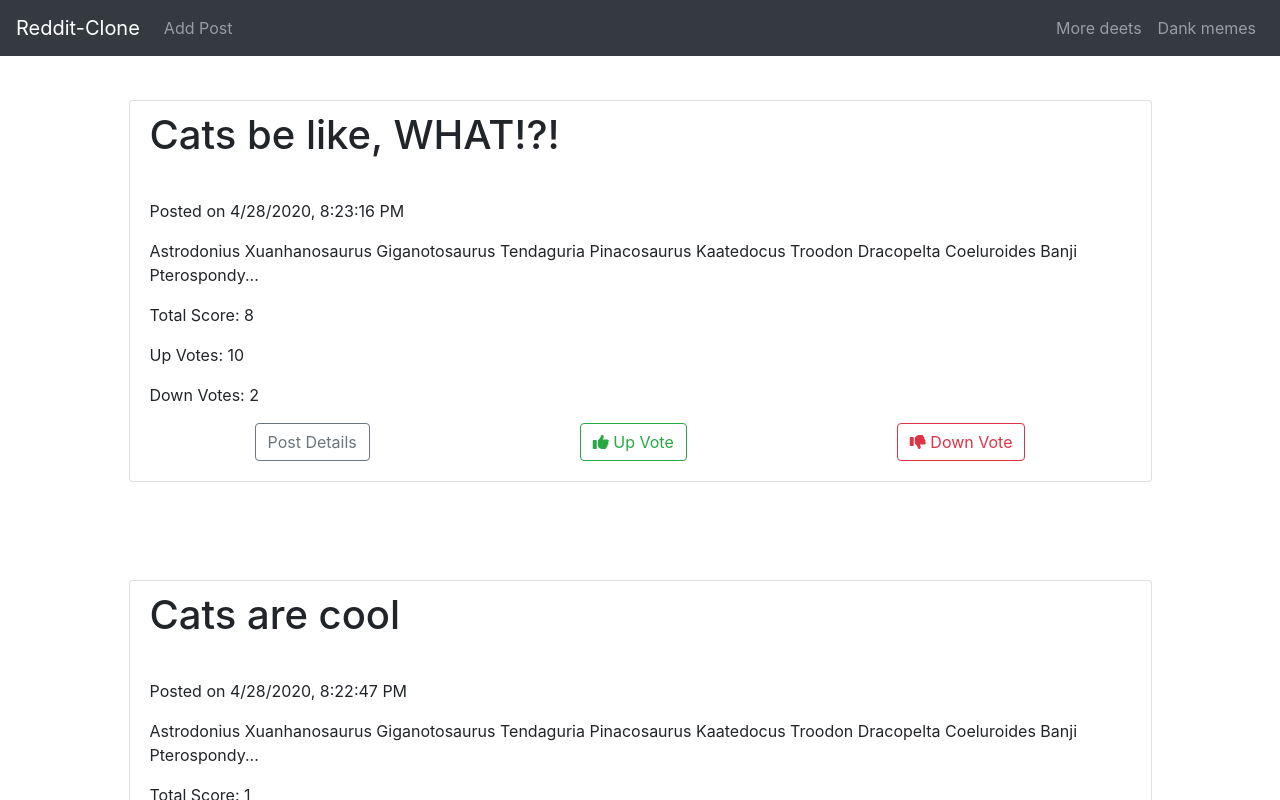
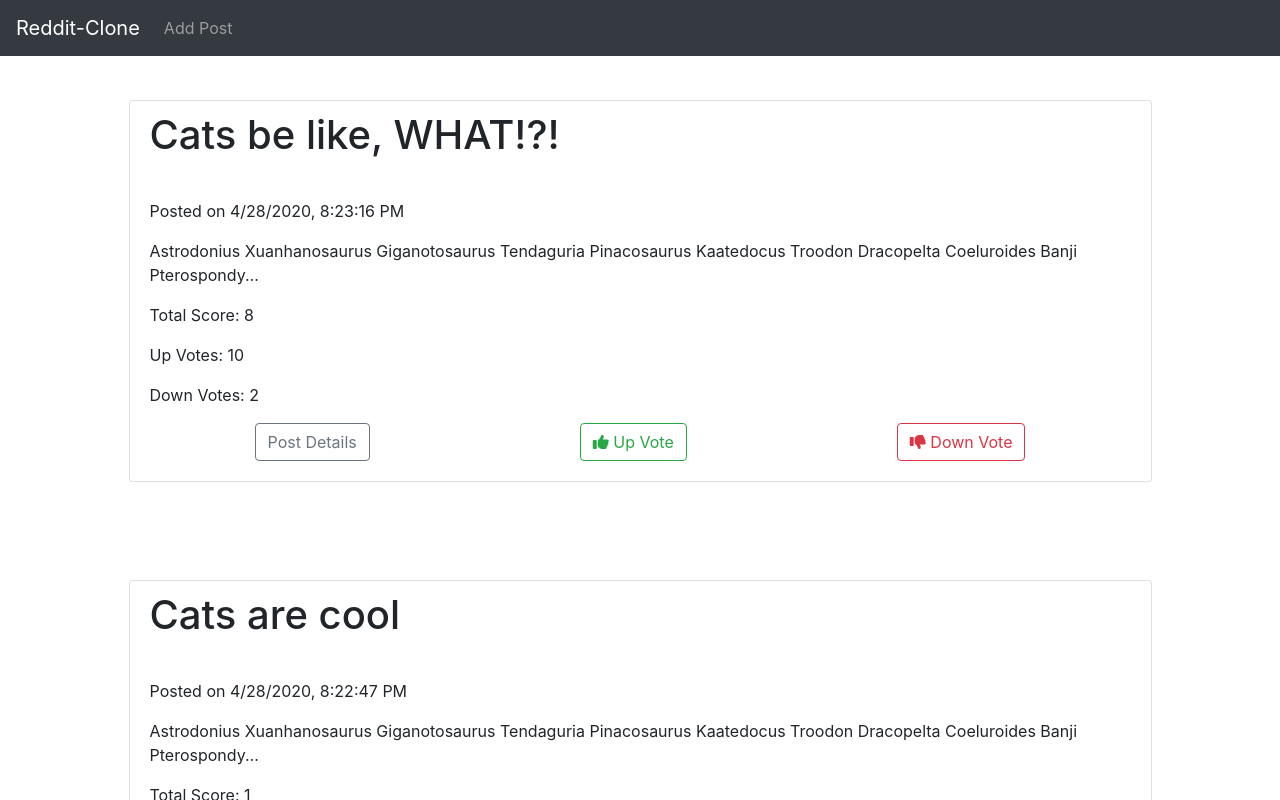
Before and after one commit to michelle-morin/reddit-clone, a React (Create React App) app: page / in a window 1280 px wide. Shown: the top 800 px of the page. Built offline with nearby package versions, Linux system fonts and the light colour scheme.

Commit message:
fix nav links

```diff
--- a/src/components/Layout/Header.js
+++ b/src/components/Layout/Header.js
@@ -6,17 +6,11 @@ const Header = (props) => {
   return (
     <div style={headerStyles}>
       <Navbar collapseOnSelect expand="lg" bg="dark" variant="dark">
-        <Navbar.Brand href="/">Reddit-Clone</Navbar.Brand>
+        <Navbar.Brand href="#">Reddit-Clone</Navbar.Brand>
         <Navbar.Toggle aria-controls="responsive-navbar-nav" />
         <Navbar.Collapse id="responsive-navbar-nav">
           <Nav className="mr-auto">
             <Nav.Link onClick={props.whenButtonClick}>{props.buttonText}</Nav.Link>
-          </Nav>
-          <Nav>
-            <Nav.Link href="#deets">More deets</Nav.Link>
-            <Nav.Link eventKey={2} href="#memes">
-              Dank memes
-            </Nav.Link>
           </Nav>
         </Navbar.Collapse>
       </Navbar>
```
